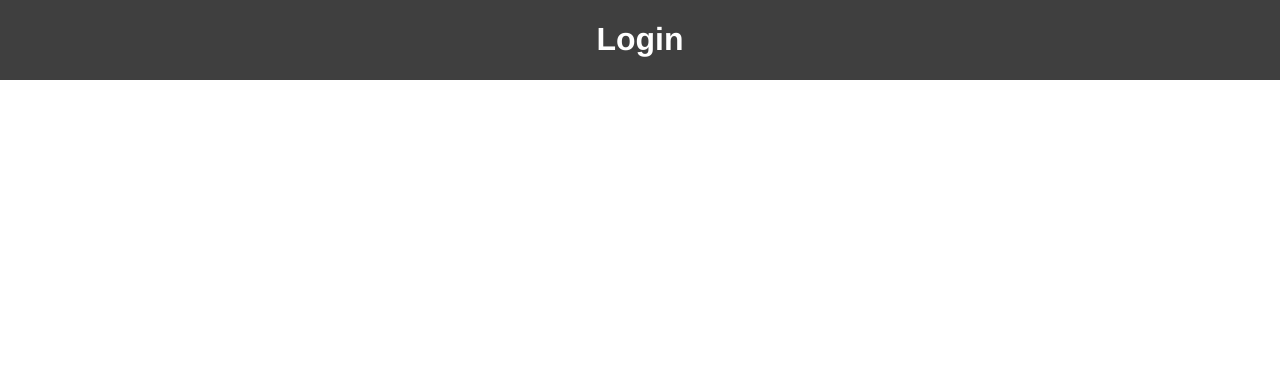
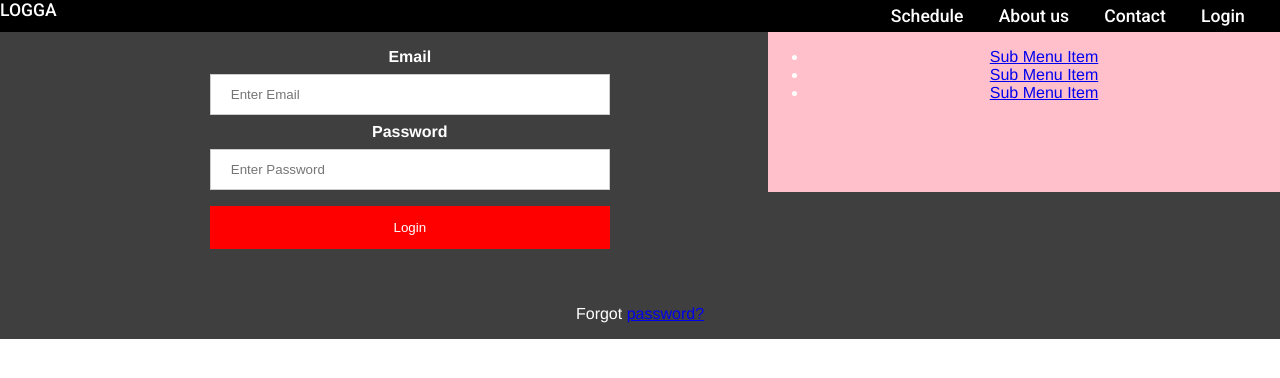
Before and after one commit to iriskotsinas/TDDD27-CrossFit-BookingSystem, a Vue app in the folder frontend/: page /login in a window 1280 px wide. Shown: the top 378 px of the page. Built offline with nearby package versions, Linux system fonts and the light colour scheme.

Commit message:
add login form

```diff
--- a/frontend/src/App.vue
+++ b/frontend/src/App.vue
@@ -1,13 +1,17 @@
 <template>
 <div id="app">
+  <Header />
   <router-view />
 </div>
 </template>
 
 <script>
-
+import Header from "./components/Header";
 export default {
   name: 'App',
+  components: {
+    Header
+  }
 }
 </script>
 
--- a/frontend/src/router/index.js
+++ b/frontend/src/router/index.js
@@ -1,6 +1,6 @@
 import { createWebHistory, createRouter } from "vue-router";
 import Home from "../views/Home.vue";
-import Temp from "../views/Temp.vue";
+import Login from "../views/Login.vue";
 
 const routes = [
   {
@@ -10,8 +10,8 @@ const routes = [
   },
   {
     path: "/login",
-    name: "Temp",
-    component: Temp,
+    name: "Login",
+    component: Login,
   }
 ];
 const router = createRouter({
--- a/frontend/src/views/Home.vue
+++ b/frontend/src/views/Home.vue
@@ -1,6 +1,5 @@
 <template>
   <div class="container">
-    <Header/>
     <div class="poster">
       <div class="center-text">
         WE ARE POWER
@@ -23,19 +22,17 @@
 </template>
 
 <script>
-import Header from "../components/Header";
 export default {
   name: "Home",
-  components: {
-    Header
-  }
 }
 </script>
 
 <style lang= "scss" scoped>
 .container{
   height: 200vh;
+  margin: 0;
 }
+
 .box{
   width: 80vw;
   height: 50vh;
@@ -55,11 +52,12 @@ export default {
   height: 80%;
 
 }
-.content-container{
+.content-container {
   display: inline-flex;
   justify-content: space-evenly;
 }
-.image{
+
+.image {
   display: flex;
   float: right;
   width: 30vw;
--- /dev/null
+++ b/frontend/src/views/Login.vue
@@ -0,0 +1,101 @@
+<template>
+  <div class="login">
+    <div class="content-container">
+      <form method="post">
+        <div class="container">
+          <label for="uname"><b>Email</b></label>
+          <input type="text" placeholder="Enter Email" name="uname" required>
+
+          <label for="psw"><b>Password</b></label>
+          <input type="password" placeholder="Enter Password" name="psw" required>
+          <button type="submit">Login</button>
+        </div>
+      </form>
+      <div class="register">
+          <button type="submit">Register</button>
+      </div>
+    </div>
+    <div class="container">
+      <span class="psw">Forgot <a href="#">password?</a></span>
+    </div>
+  </div>
+</template>
+
+<script>
+export default {
+  name: "Login",
+}
+</script>
+
+<style lang="scss" scoped>
+form {
+  /* width: 50em; */
+}
+
+.register {
+  button {
+    width: 20em;
+  }
+}
+
+.login {
+  display: grid;
+  grid-template-columns: auto;
+}
+
+.content-container {
+  display: inline-flex;
+  justify-content: space-evenly;
+}
+
+/* Full-width inputs */
+input[type=text], input[type=password] {
+  width: 30em;
+  padding: 12px 20px;
+  margin: 8px 0;
+  display: inline-block;
+  border: 1px solid #ccc;
+  box-sizing: border-box;
+}
+
+/* Set a style for all buttons */
+button {
+  background-color: $secondary-color;
+  color: white;
+  padding: 14px 20px;
+  margin: 8px 0;
+  border: none;
+  cursor: pointer;
+  width: 100%;
+}
+
+/* Add a hover effect for buttons */
+button:hover {
+  opacity: 0.8;
+}
+
+/* Add padding to containers */
+.container {
+  padding: 16px;
+  display: grid;
+  justify-content: space-evenly;
+}
+
+/* The "Forgot password" text */
+span.psw {
+  float: right;
+  padding-top: 16px;
+}
+
+/* Change styles for span and cancel button on extra small screens */
+@media screen and (max-width: 300px) {
+  span.psw {
+    display: block;
+    float: none;
+  }
+  .cancelbtn {
+    width: 100%;
+  }
+}
+
+</style>
--- a/frontend/src/views/Temp.vue
+++ /dev/null
@@ -1,13 +0,0 @@
-<template>
-  <h1>Login</h1>
-</template>
-
-<script>
-export default {
-
-}
-</script>
-
-<style>
-
-</style>
```
